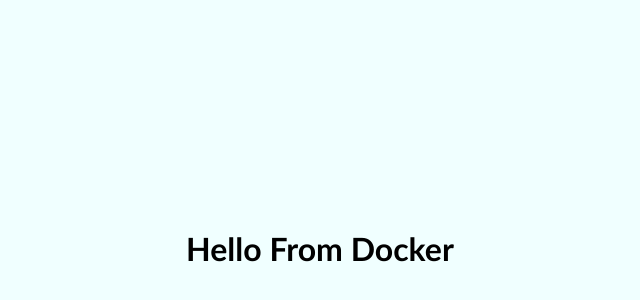
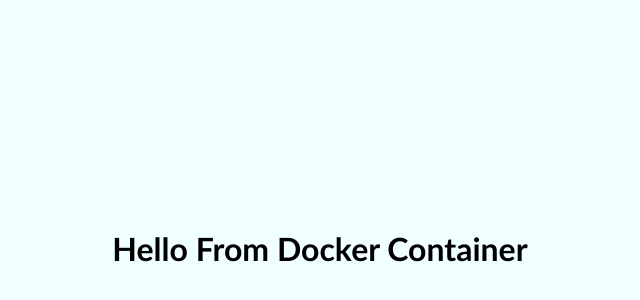
Before and after one commit to Sithukyaw666/containerization-test, a website: page public/index.html in a window 1280 px wide. Shown: the part 152-452 px from the top of the page, without its empty margins (320-960 px from the left). Drawn offline with Linux system fonts and the light colour scheme.

Commit message:
added configuration

```diff
--- a/package.json
+++ b/package.json
@@ -4,7 +4,7 @@
   "description": "",
   "main": "app.js",
   "scripts": {
-    "test": "echo \"Error: no test specified\" && exit 1"
+    "start": "node app.js"
   },
   "author": "",
   "license": "ISC",
--- a/public/index.html
+++ b/public/index.html
@@ -1,5 +1,6 @@
 <!DOCTYPE html>
 <html lang="en">
+
 <head>
   <meta charset="UTF-8" />
   <meta name="viewport" content="width=device-width, initial-scale=1.0" />
@@ -8,6 +9,7 @@
 </head>
 
 <body>
-    <h1>Hello From Docker</h1>
+  <h1>Hello From Docker Container</h1>
 </body>
+
 </html>
```
Also changed, not shown: app.js (+7 -5 lines). Lines whose indentation alone changed are shown as unchanged.
